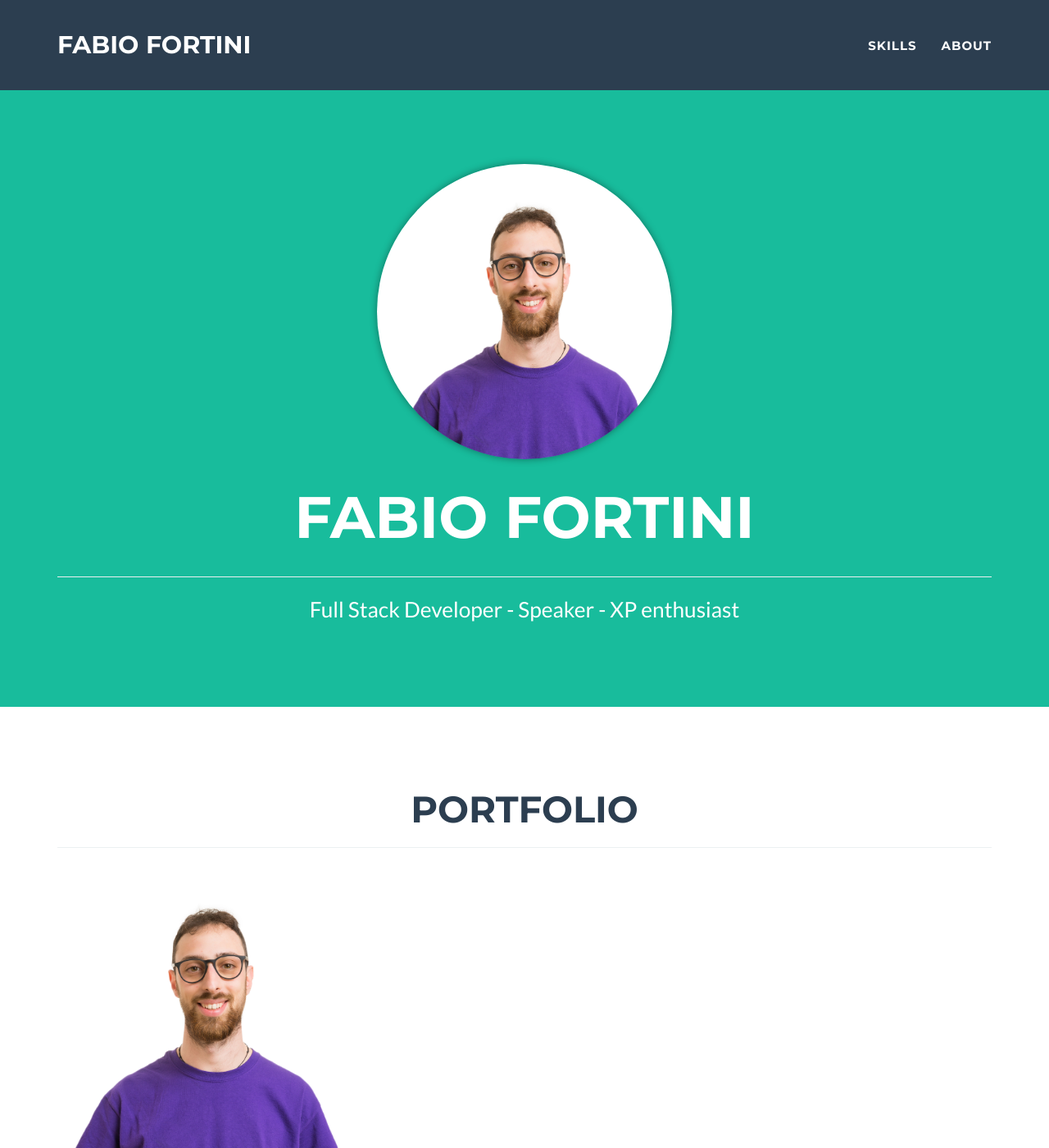
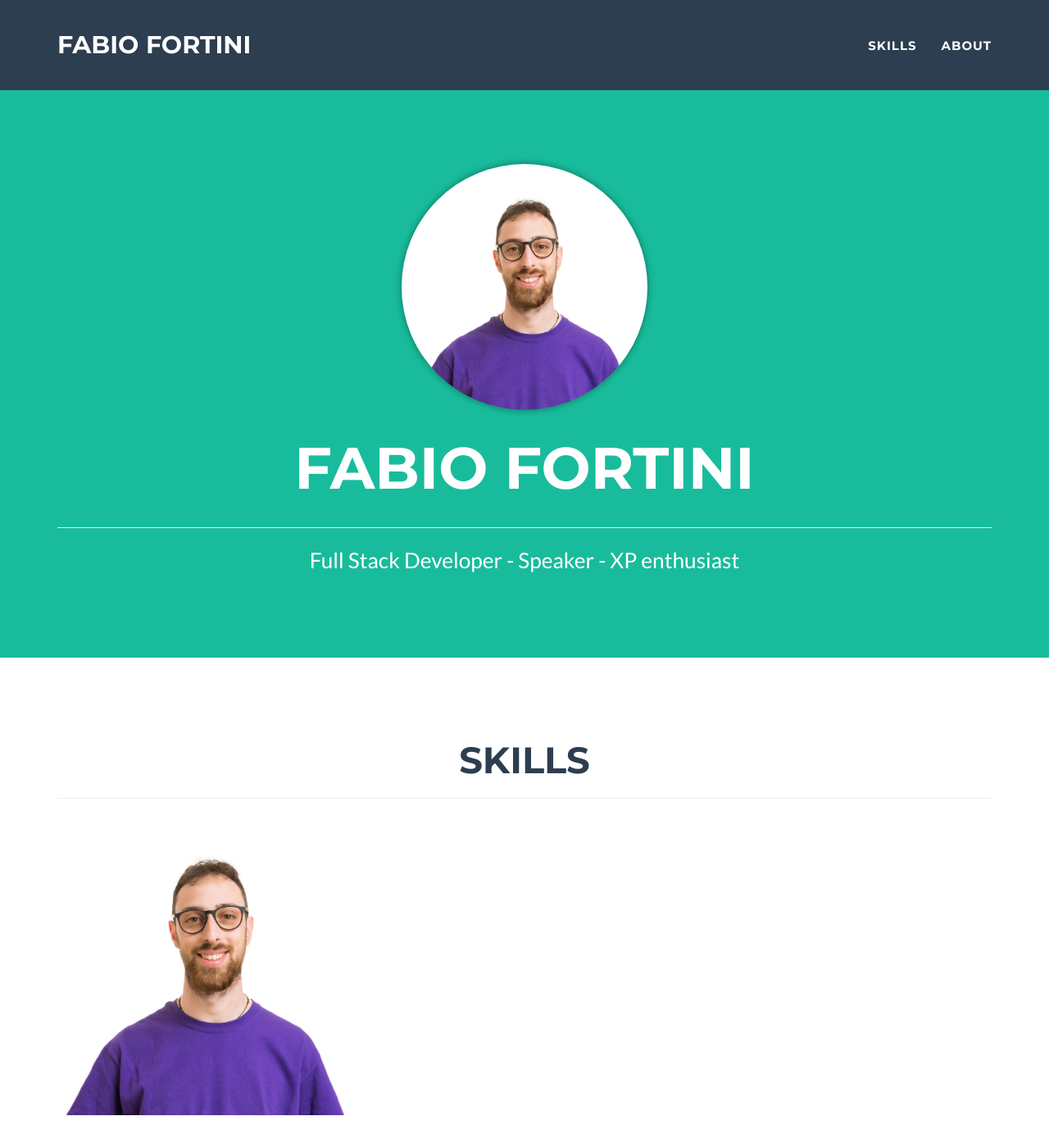
Before and after one commit to FabioFortini/fabiofortini.github.io, a Jekyll site: the page built from _posts/2014-07-18-quality.markdown, in a window 1280 px wide and 1400 px high. Shown: the whole window at 82% size. Built offline with Jekyll 4.4.1, drawn with Linux system fonts in a browser that asks for light colours.

Commit message:
🚚 rename portfolio to skills

```diff
--- a/_includes/css/mine.css
+++ b/_includes/css/mine.css
@@ -1,7 +1,7 @@
 .img-profile{
     border-radius: 50%;
-    width: 360px;
-    height: 360px;
+    width: 300px;
+    height: 300px;
     object-fit: cover;
     box-shadow: 0 0 10px rgba(0, 0, 0, 0.4);
 }
--- a/_includes/skills_grid.html
+++ b/_includes/skills_grid.html
@@ -1,9 +1,9 @@
-<!-- Portfolio Grid Section -->
+<!-- Skills Grid Section -->
 <section id="skills">
   <div class="container skills-flex-grid">
     <div class="row">
       <div class="col-lg-12 text-center">
-        <h2>Portfolio</h2>
+        <h2>Skills</h2>
         <hr />
       </div>
     </div>
```
